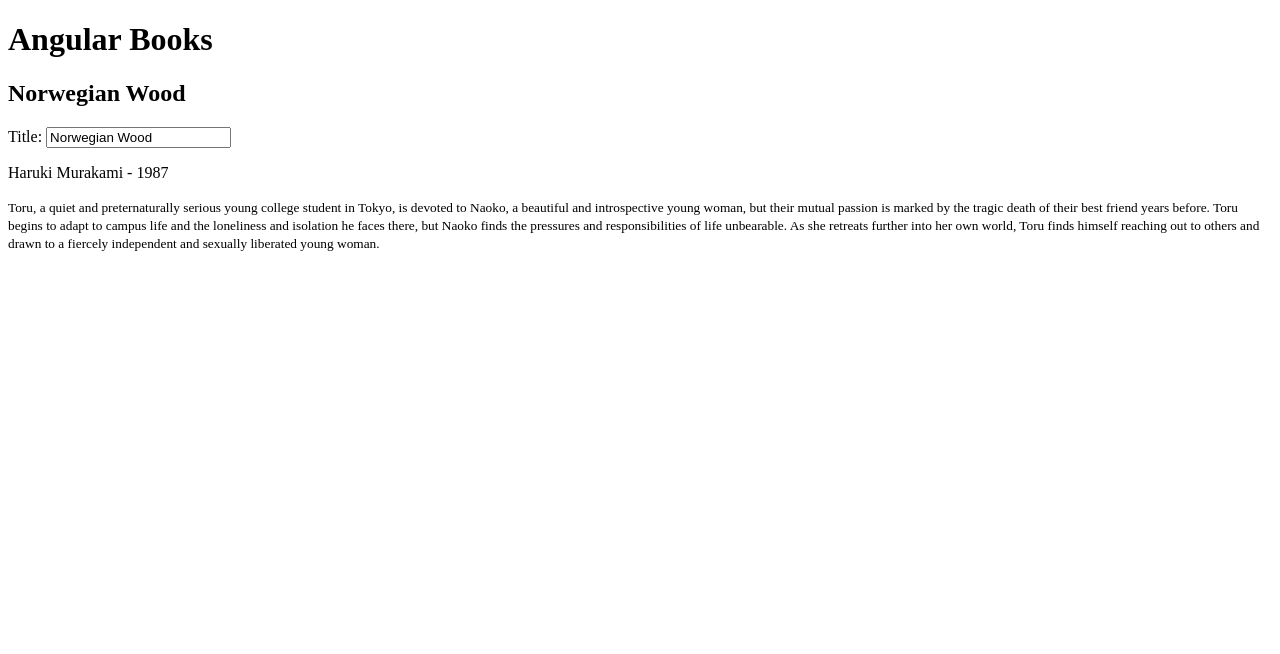
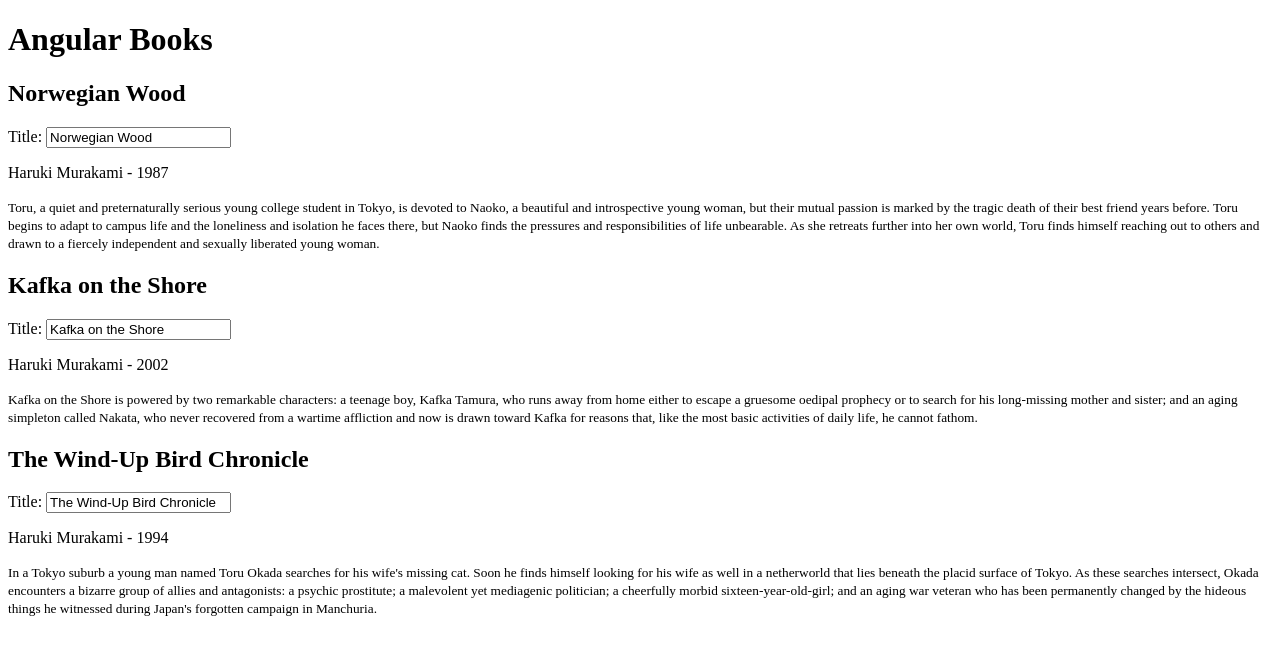
Before and after one commit to danielgynn/ng-books, an Angular app: page / in a window 1280 px wide. Shown: the top 654 px of the page. Built offline with nearby package versions, Linux system fonts and the light colour scheme.

Commit message:
Add mock data

```diff
--- a/src/app/app.component.html
+++ b/src/app/app.component.html
@@ -2,7 +2,7 @@
   <h1>{{title}}</h1>
 </header>
 
-<div>
+<div *ngFor="let book of books">
   <h2>{{book.title}}</h2>
   <div>
     <label>Title: </label>
--- a/src/app/app.component.ts
+++ b/src/app/app.component.ts
@@ -1,13 +1,7 @@
 import { Component } from '@angular/core';
 
-export class Book {
-  id: number;
-  title: string;
-  author: string;
-  cover?: string;
-  publishDate?: number;
-  blurb?: string;
-}
+import BOOKS from './mock-data';
+import Book from './models/book';
 
 @Component({
   selector: 'app-root',
@@ -17,20 +11,5 @@
 
 export class AppComponent {
   title = 'Angular Books';
-  book: Book = {
-    id: 1,
-    title: 'Norwegian Wood',
-    author: 'Haruki Murakami',
-    cover: 'https://images.gr-assets.com/books/1386924361l/11297.jpg',
-    publishDate: 1987,
-    blurb: `
-      Toru, a quiet and preternaturally serious young college student in Tokyo,
-      is devoted to Naoko, a beautiful and introspective young woman, but their
-      mutual passion is marked by the tragic death of their best friend years before.
-      Toru begins to adapt to campus life and the loneliness and isolation he faces there,
-      but Naoko finds the pressures and responsibilities of life unbearable. As she
-      retreats further into her own world, Toru finds himself reaching out to others
-      and drawn to a fiercely independent and sexually liberated young woman.
-    `
-  };
+  books = BOOKS;
 }
--- /dev/null
+++ b/src/app/mock-data.ts
@@ -0,0 +1,53 @@
+import Book from './models/book';
+
+const BOOKS: Book[] = [
+  {
+    id: 1,
+    title: 'Norwegian Wood',
+    author: 'Haruki Murakami',
+    cover: 'https://images.gr-assets.com/books/1386924361l/11297.jpg',
+    publishDate: 1987,
+    blurb: `
+      Toru, a quiet and preternaturally serious young college student in Tokyo,
+      is devoted to Naoko, a beautiful and introspective young woman, but their
+      mutual passion is marked by the tragic death of their best friend years before.
+      Toru begins to adapt to campus life and the loneliness and isolation he faces there,
+      but Naoko finds the pressures and responsibilities of life unbearable. As she
+      retreats further into her own world, Toru finds himself reaching out to others
+      and drawn to a fiercely independent and sexually liberated young woman.
+    `
+  },
+  {
+    id: 2,
+    title: 'Kafka on the Shore',
+    author: 'Haruki Murakami',
+    cover: 'https://images.gr-assets.com/books/1429638085l/4929.jpg',
+    publishDate: 2002,
+    blurb: `
+      Kafka on the Shore is powered by two remarkable characters: a teenage boy,
+      Kafka Tamura, who runs away from home either to escape a gruesome oedipal
+      prophecy or to search for his long-missing mother and sister; and an aging
+      simpleton called Nakata, who never recovered from a wartime affliction and
+      now is drawn toward Kafka for reasons that, like the most basic activities
+      of daily life, he cannot fathom.
+    `
+  },
+  {
+    id: 3,
+    title: 'The Wind-Up Bird Chronicle',
+    author: 'Haruki Murakami',
+    cover: 'https://images.gr-assets.com/books/1322148274l/284066.jpg',
+    publishDate: 1994,
+    blurb: `
+      In a Tokyo suburb a young man named Toru Okada searches for his wife's missing
+      cat. Soon he finds himself looking for his wife as well in a netherworld that
+      lies beneath the placid surface of Tokyo. As these searches intersect, Okada
+      encounters a bizarre group of allies and antagonists: a psychic prostitute; a
+      malevolent yet mediagenic politician; a cheerfully morbid sixteen-year-old-girl;
+      and an aging war veteran who has been permanently changed by the hideous things
+      he witnessed during Japan's forgotten campaign in Manchuria.
+    `
+  }
+];
+
+export default BOOKS;
--- /dev/null
+++ b/src/app/models/book.ts
@@ -0,0 +1,8 @@
+export default class Book {
+  id: number;
+  title: string;
+  author: string;
+  cover?: string;
+  publishDate?: number;
+  blurb?: string;
+}
```
